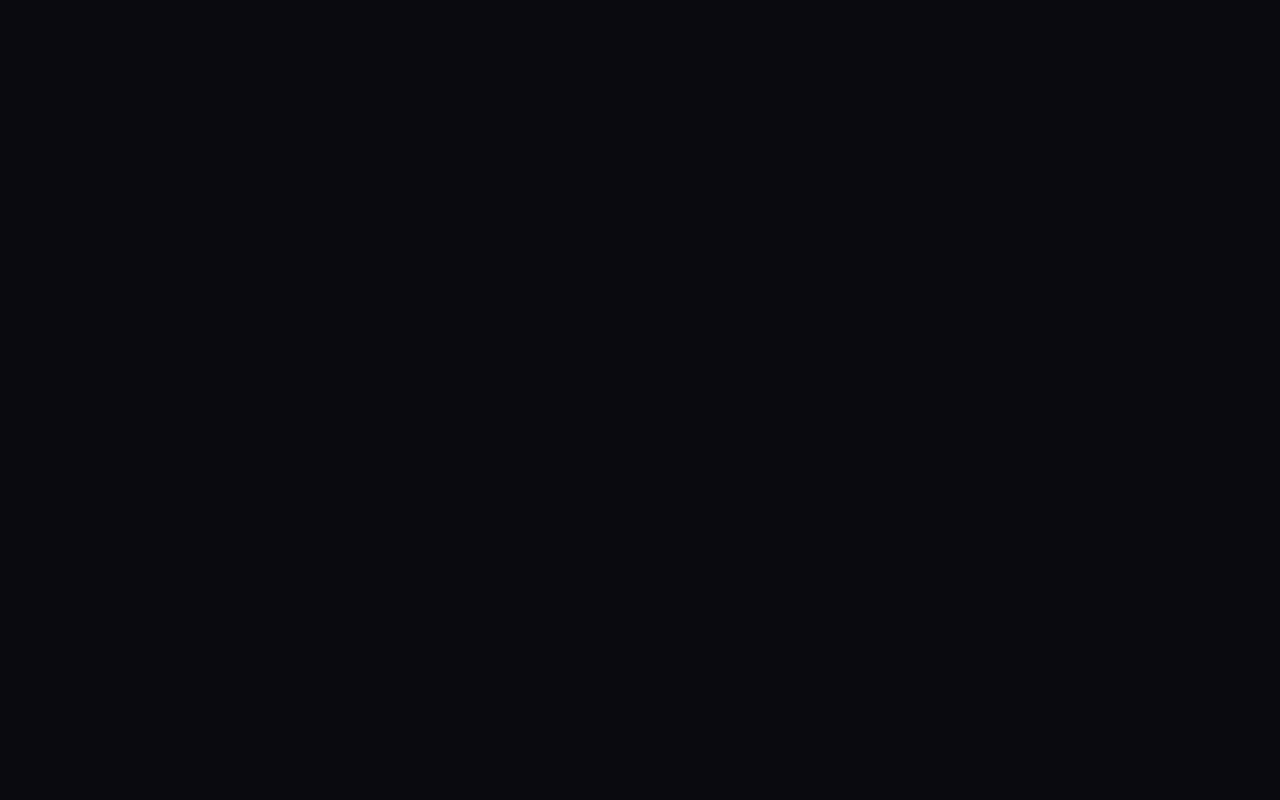
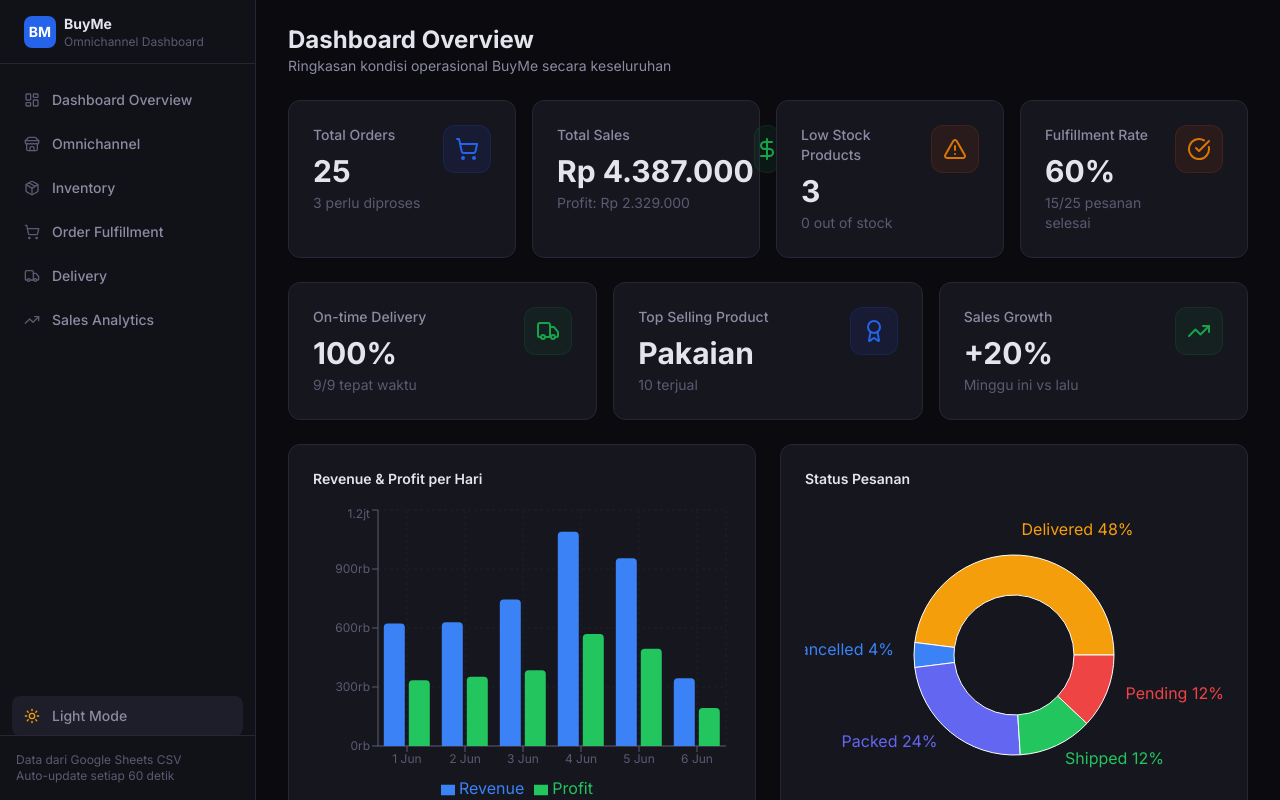
Before and after one commit to superadit98/buyme-dashboard, a Next.js app: page / in a window 1280 px wide. Before the commit this address had no page. Shown: the top 800 px of the page. Built offline with nearby package versions, Linux system fonts and the light colour scheme.

Commit message:
fix: render overview at root instead of redirect — fix Vercel client error

```diff
--- a/src/app/page.tsx
+++ b/src/app/page.tsx
@@ -1,5 +1,9 @@
-import { redirect } from "next/navigation";
+/**
+ * Root page — render Overview langsung, tanpa redirect.
+ * Biar gak error hydration mismatch di Vercel.
+ */
+import OverviewPage from "./overview/page";
 
 export default function RootPage() {
-  redirect("/overview");
+  return <OverviewPage />;
 }
```
